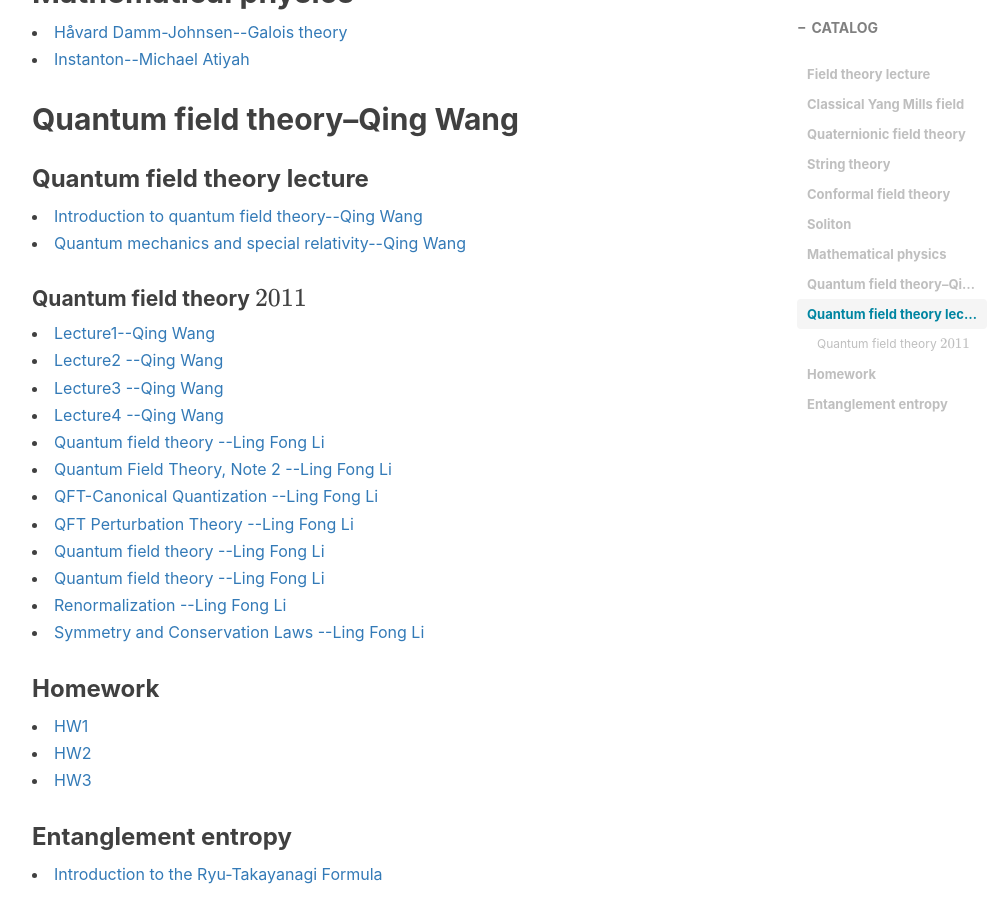
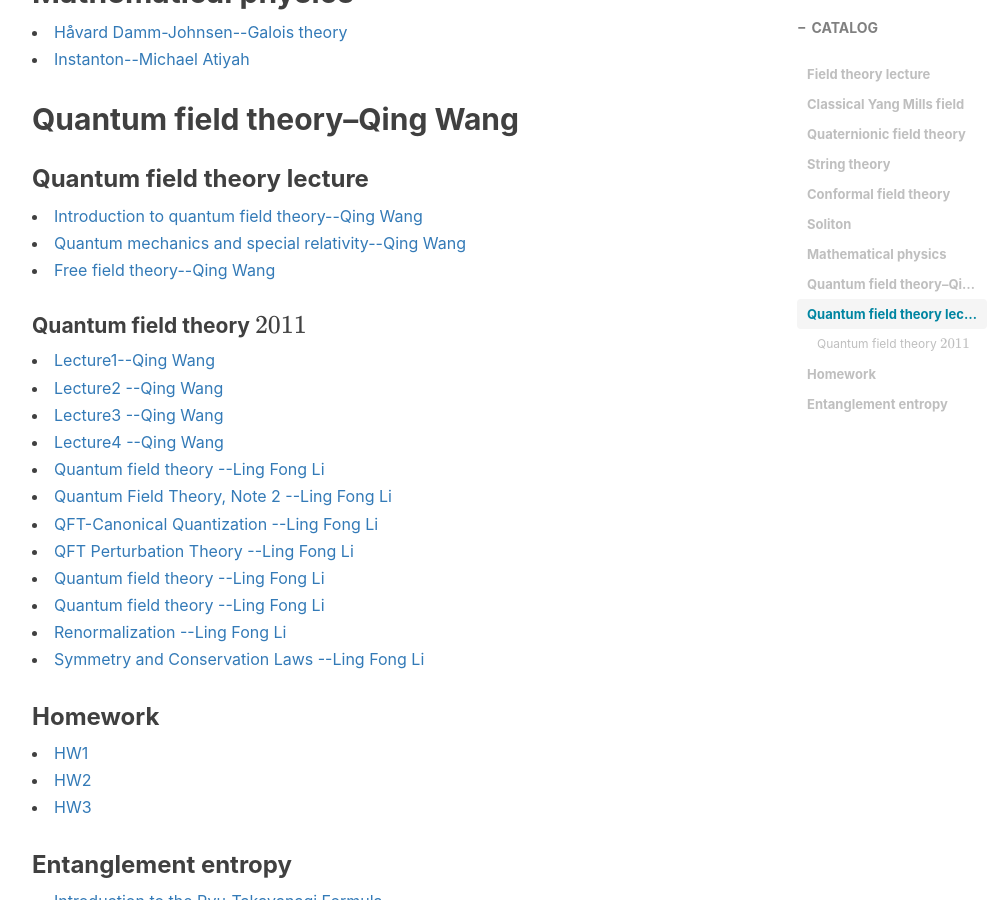
Before and after one commit to maggiexheuw/xheuwtube.github.io, a Jekyll site: the page built from _posts/2024-06-08-field.md, in a window 1280 px wide and 900 px high, scrolled down 1493 px. Shown: the whole window, without its empty margins (233-1240 px from the left). Built offline with Jekyll 4.4.1, drawn with Linux system fonts in a browser that asks for light colours; nearby versions of some CDN libraries; formulas are drawn with MathJax 3; comment, search, counter and statistics services are not loaded.

Commit message:
Update 2024-06-08-field.md
ssss

```diff
--- a/_posts/2024-06-08-field.md
+++ b/_posts/2024-06-08-field.md
@@ -192,6 +192,13 @@ Quantum mechanics and special relativity--Qing Wang
 </a></li>
 
 
+<li>
+<a href="https://maggiexheuw.github.io/Conformal/FT2-24-westlake-a.pdf">
+Free field theory--Qing Wang
+</a></li>
+
+
+
 #### Quantum field theory (2011)
 
 <li>
```
